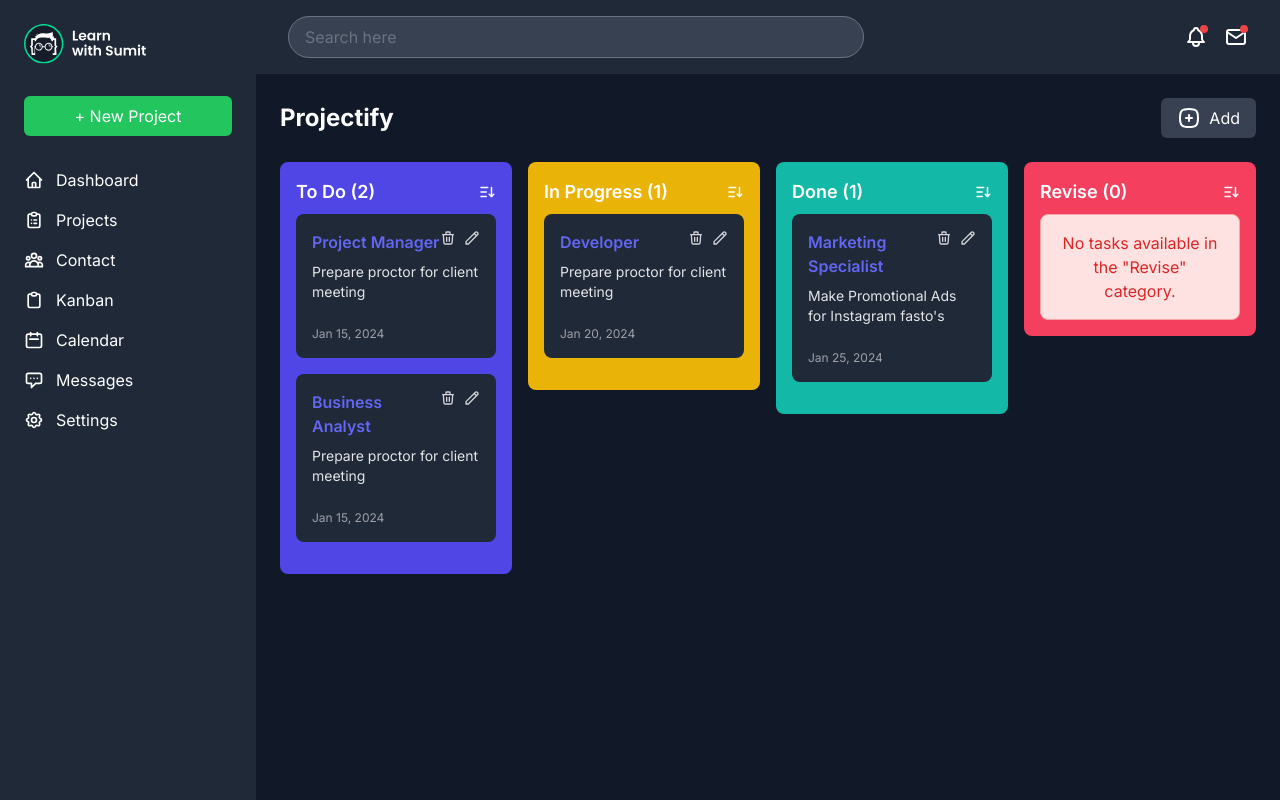
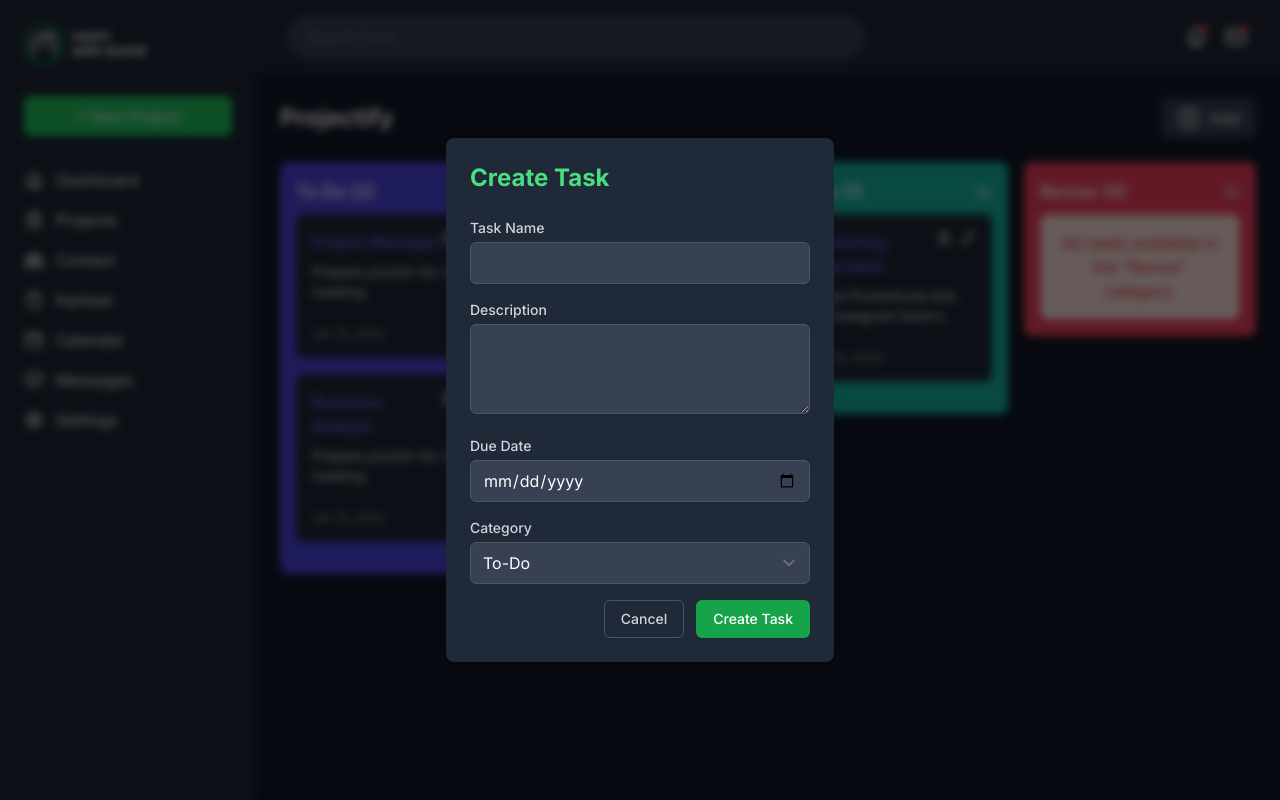
Before and after one commit to jhrhq/vite-react-apps, a React (Vite) app: page / in a window 1280 px wide. Both pictures are taken after a click on the button "Add". Built offline with nearby package versions, Linux system fonts and the light colour scheme.

Commit message:
modal show, close added

```diff
--- a/src/project/CreateProjectModal.jsx
+++ /dev/null
@@ -1,92 +0,0 @@
-export default function CreateProjectModal() {
-  return (
-    <div className="flex min-h-screen items-center justify-center bg-gray-900 p-4 text-white">
-      <div className="w-full max-w-md rounded-lg bg-gray-800 shadow-xl">
-        <div className="p-6">
-          <h2 className="mb-6 text-2xl font-bold text-green-400">
-            Create Task
-          </h2>
-          <form>
-            <div className="mb-4">
-              <label
-                htmlFor="taskName"
-                className="mb-1 block text-sm font-medium text-gray-300"
-              >
-                Task Name
-              </label>
-              <input
-                type="text"
-                id="taskName"
-                name="taskName"
-                required
-                className="w-full rounded-md border border-gray-600 bg-gray-700 px-3 py-2 text-white placeholder-gray-400 shadow-sm focus:border-green-500 focus:outline-none focus:ring-2 focus:ring-green-500"
-              />
-            </div>
-            <div className="mb-4">
-              <label
-                htmlFor="description"
-                className="mb-1 block text-sm font-medium text-gray-300"
-              >
-                Description
-              </label>
-              <textarea
-                id="description"
-                name="description"
-                rows="3"
-                className="w-full rounded-md border border-gray-600 bg-gray-700 px-3 py-2 text-white placeholder-gray-400 shadow-sm focus:border-green-500 focus:outline-none focus:ring-2 focus:ring-green-500"
-              ></textarea>
-            </div>
-            <div className="mb-4">
-              <label
-                htmlFor="dueDate"
-                className="mb-1 block text-sm font-medium text-gray-300"
-              >
-                Due Date
-              </label>
-              <input
-                type="date"
-                id="dueDate"
-                name="dueDate"
-                className="w-full rounded-md border border-gray-600 bg-gray-700 px-3 py-2 text-white shadow-sm focus:border-green-500 focus:outline-none focus:ring-2 focus:ring-green-500"
-              />
-            </div>
-
-            <div className="mb-4">
-              <label
-                htmlFor="category"
-                className="mb-1 block text-sm font-medium text-gray-300"
-              >
-                Category
-              </label>
-              <select
-                id="category"
-                name="category"
-                className="w-full rounded-md border border-gray-600 bg-gray-700 px-3 py-2 text-white shadow-sm focus:border-green-500 focus:outline-none focus:ring-2 focus:ring-green-500"
-              >
-                <option value="todo">To-Do</option>
-                <option value="inprogress">On Progress</option>
-                <option value="done">Done</option>
-                <option value="revised">Revised</option>
-              </select>
-            </div>
-
-            <div className="flex justify-end space-x-3">
-              <button
-                type="button"
-                className="rounded-md border border-gray-600 px-4 py-2 text-sm font-medium text-gray-300 hover:bg-gray-700 focus:outline-none focus:ring-2 focus:ring-green-500 focus:ring-offset-2 focus:ring-offset-gray-800"
-              >
-                Cancel
-              </button>
-              <button
-                type="submit"
-                className="rounded-md border border-transparent bg-green-600 px-4 py-2 text-sm font-medium text-white shadow-sm hover:bg-green-700 focus:outline-none focus:ring-2 focus:ring-green-500 focus:ring-offset-2 focus:ring-offset-gray-800"
-              >
-                Create Task
-              </button>
-            </div>
-          </form>
-        </div>
-      </div>
-    </div>
-  );
-}
--- /dev/null
+++ b/src/project/CreateTaskModal.jsx
@@ -0,0 +1,106 @@
+const categoryOptions = [
+  { value: "todo", label: "To-Do" },
+  { value: "inprogress", label: "On Progress" },
+  { value: "done", label: "Done" },
+  { value: "revised", label: "Revised" },
+];
+
+export default function CreateTaskModal({ onClose }) {
+  return (
+    <div className="fixed top-0 left-0 w-screen h-screen z-50 bg-black/60 backdrop-blur-sm">
+      <div className="absolute left-1/2 top-1/2 -translate-x-1/2 -translate-y-1/2 w-full max-w-[420px]  p-4 max-h-[90vh] ">
+        <div className="w-full max-w-md rounded-lg bg-gray-800 shadow-xl">
+          <div className="p-6">
+            <h2 className="mb-6 text-2xl font-bold text-green-400">
+              Create Task
+            </h2>
+            <form>
+              <div className="mb-4">
+                <label
+                  htmlFor="taskName"
+                  className="mb-1 block text-sm font-medium text-gray-300"
+                >
+                  Task Name
+                </label>
+                <input
+                  type="text"
+                  id="taskName"
+                  name="taskName"
+                  required
+                  className="w-full rounded-md border border-gray-600 bg-gray-700 px-3 py-2 text-white placeholder-gray-400 shadow-sm focus:border-green-500 focus:outline-none focus:ring-2 focus:ring-green-500"
+                />
+              </div>
+              <div className="mb-4">
+                <label
+                  htmlFor="description"
+                  className="mb-1 block text-sm font-medium text-gray-300"
+                >
+                  Description
+                </label>
+                <textarea
+                  required
+                  id="description"
+                  name="description"
+                  rows="3"
+                  className="w-full rounded-md border border-gray-600 bg-gray-700 px-3 py-2 text-white placeholder-gray-400 shadow-sm focus:border-green-500 focus:outline-none focus:ring-2 focus:ring-green-500"
+                ></textarea>
+              </div>
+              <div className="mb-4">
+                <label
+                  htmlFor="dueDate"
+                  className="mb-1 block text-sm font-medium text-gray-300"
+                >
+                  Due Date
+                </label>
+                <input
+                  required
+                  type="date"
+                  id="dueDate"
+                  name="dueDate"
+                  className="w-full rounded-md border border-gray-600 bg-gray-700 px-3 py-2 text-white shadow-sm focus:border-green-500 focus:outline-none focus:ring-2 focus:ring-green-500"
+                />
+              </div>
+
+              <div className="mb-4">
+                <label
+                  htmlFor="category"
+                  className="mb-1 block text-sm font-medium text-gray-300"
+                >
+                  Category
+                </label>
+                <select
+                  required
+                  id="category"
+                  name="category"
+                  className="w-full rounded-md border border-gray-600 bg-gray-700 px-3 py-2 text-white shadow-sm focus:border-green-500 focus:outline-none focus:ring-2 focus:ring-green-500"
+                >
+                  {categoryOptions.map((option) => (
+                    <option key={option.value} value={option.value}>
+                      {option.label}
+                    </option>
+                  ))}
+                </select>
+              </div>
+
+              <div className="flex justify-end space-x-3">
+                <button
+                  onClick={onClose}
+                  type="button"
+                  className="rounded-md border border-gray-600 px-4 py-2 text-sm font-medium text-gray-300 hover:bg-gray-700 focus:outline-none focus:ring-2 focus:ring-green-500 focus:ring-offset-2 focus:ring-offset-gray-800"
+                >
+                  Cancel
+                </button>
+                <button
+                  type="submit"
+                  className="rounded-md border border-transparent bg-green-600 px-4 py-2 text-sm font-medium text-white shadow-sm hover:bg-green-700 focus:outline-none focus:ring-2 focus:ring-green-500 focus:ring-offset-2 focus:ring-offset-gray-800"
+                >
+                  Create Task
+                </button>
+              </div>
+            </form>
+          </div>
+        </div>
+      </div>
+    </div>
+  );
+}
--- a/src/project/ProjectBoard.jsx
+++ b/src/project/ProjectBoard.jsx
@@ -1,19 +1,37 @@
+import { useState } from "react";
 import { TbSquareRoundedPlus } from "react-icons/tb";
 import { getAllProjectTasks } from "../data/tasks";
+import CreateTaskModal from "./CreateTaskModal";
 import NoCategoriesAvailable from "./NoCategoriesAvailable";
 import TaskGroup from "./TaskGroup";
 
 export default function ProjectBoard() {
+  const [taskModal, setTaskModal] = useState(false);
+  const [selectedTask, setSelectedTask] = useState(null);
+
   const tasksCategories = getAllProjectTasks();
 
   const getTasksByCategory = (categoryId) =>
     tasksCategories.tasks.filter((task) => task.category_id == categoryId);
+
+  function handleCloseModal() {
+    setSelectedTask(null);
+    setTaskModal(false);
+  }
   return (
+    <>
+      {taskModal && (
+        <CreateTaskModal task={selectedTask} onClose={handleCloseModal} />
+      )}
+
       <div className="mx-auto max-w-7xl p-6">
         <div className="mb-6 flex items-center justify-between">
           <h2 className=" font-bold prose-2xl">Projectify</h2>
           <div className="flex space-x-2">
-          <button className="flex items-center rounded-md bg-gray-700 px-4 py-2 text-white">
+            <button
+              onClick={() => setTaskModal(true)}
+              className="flex items-center rounded-md bg-gray-700 px-4 py-2 text-white"
+            >
               <TbSquareRoundedPlus className="size-6 mr-2 fill-none" />
               Add
             </button>
@@ -35,5 +53,6 @@ export default function ProjectBoard() {
           </div>
         )}
       </div>
+    </>
   );
 }
```
Lines whose indentation alone changed are shown as unchanged.
